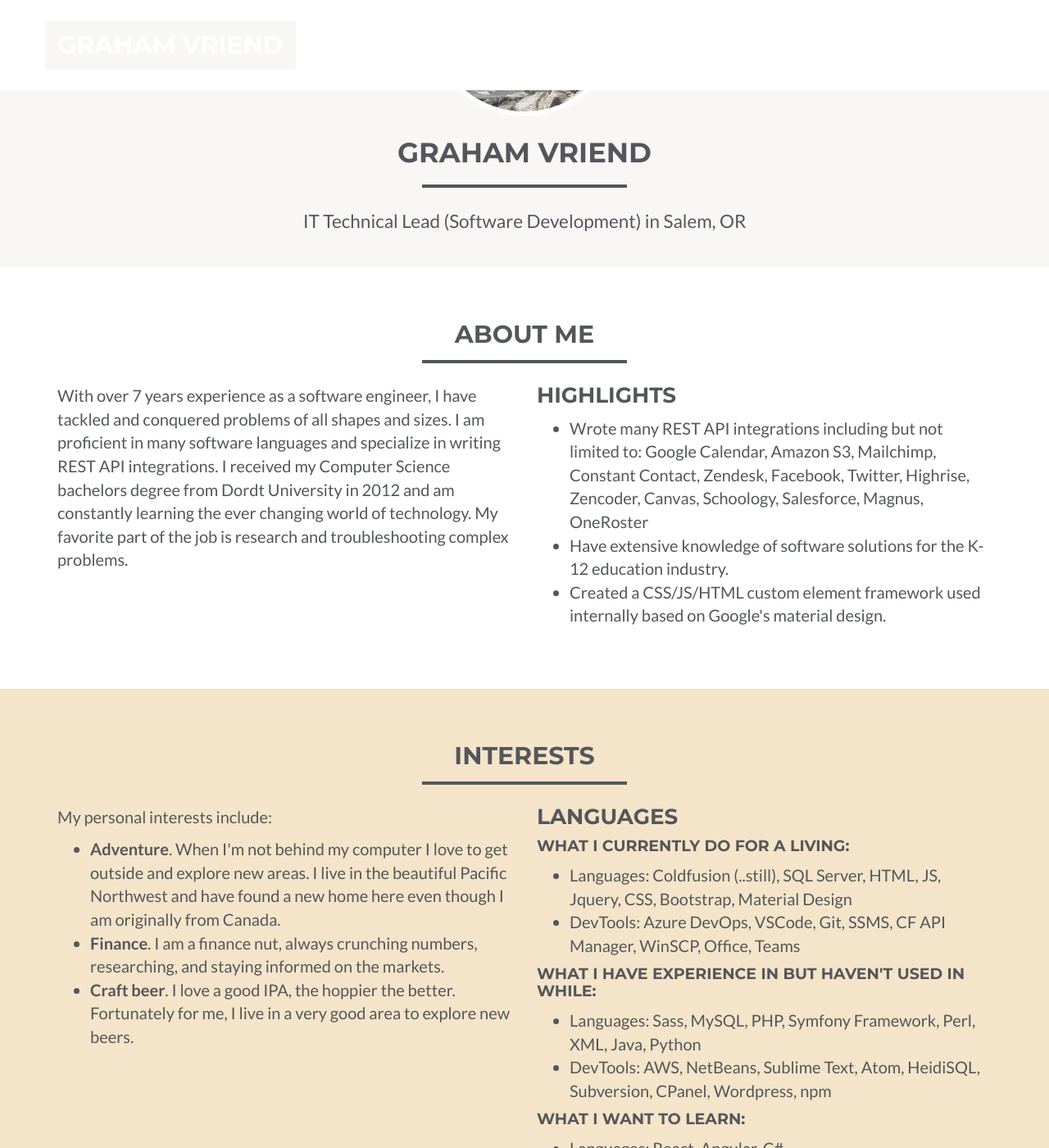
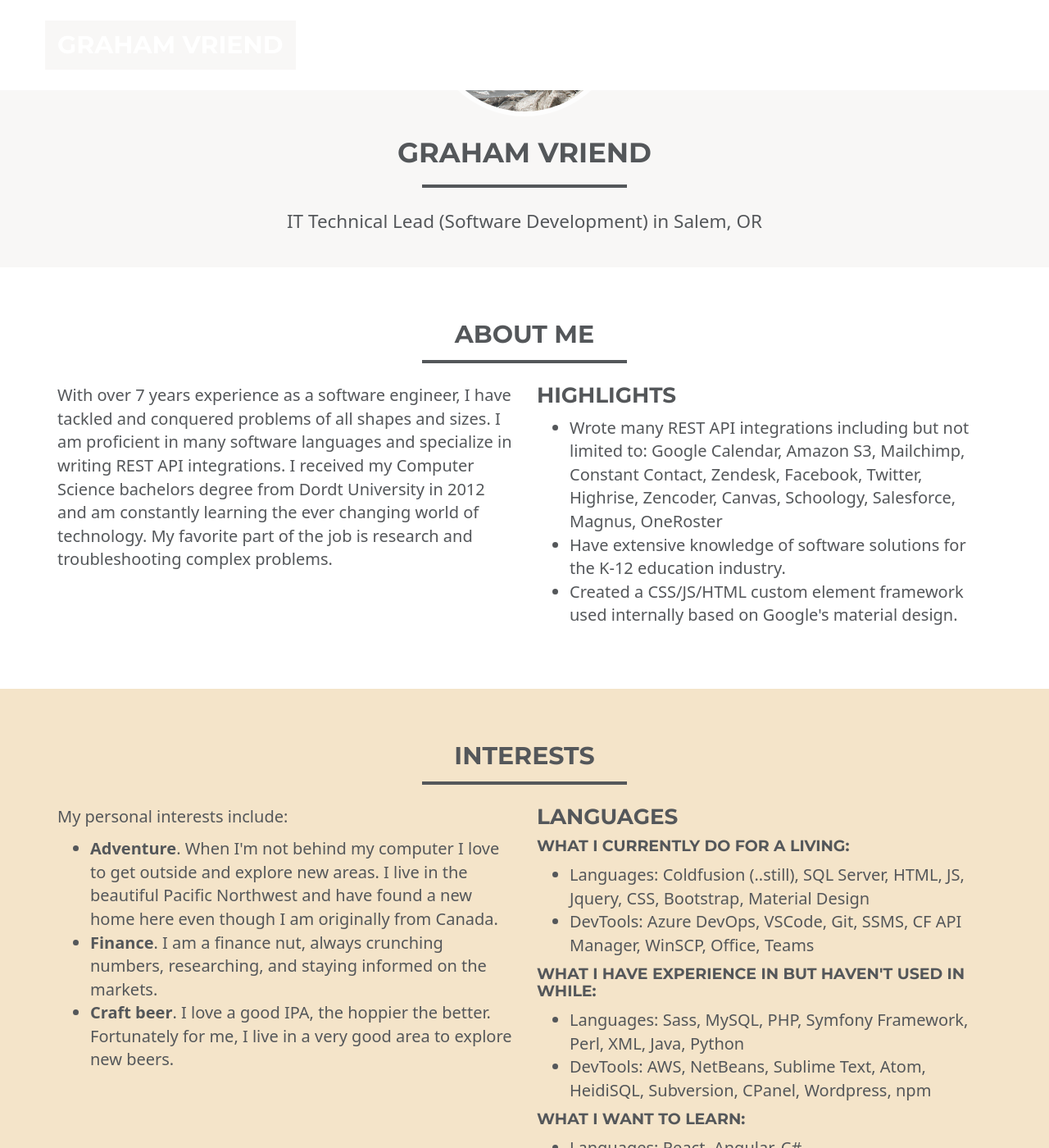
Before and after one commit to grvriend/gvriend.app, a Jekyll site: the page built from index.html, in a window 1280 px wide and 1400 px high, scrolled down 248 px. Shown: the whole window at 82% size. Built offline with Jekyll 4.4.1, drawn with Linux system fonts in a browser that asks for light colours.

Commit message:
more style updates

```diff
--- a/_includes/css/main.css
+++ b/_includes/css/main.css
@@ -6,6 +6,7 @@
 
 body {
     overflow-x: hidden;
+    font-family: futura-pt,"system-ui",Helvetica Neue,sans-serif;
     color: #{{ site.color.text-color }};
 }
 
```
